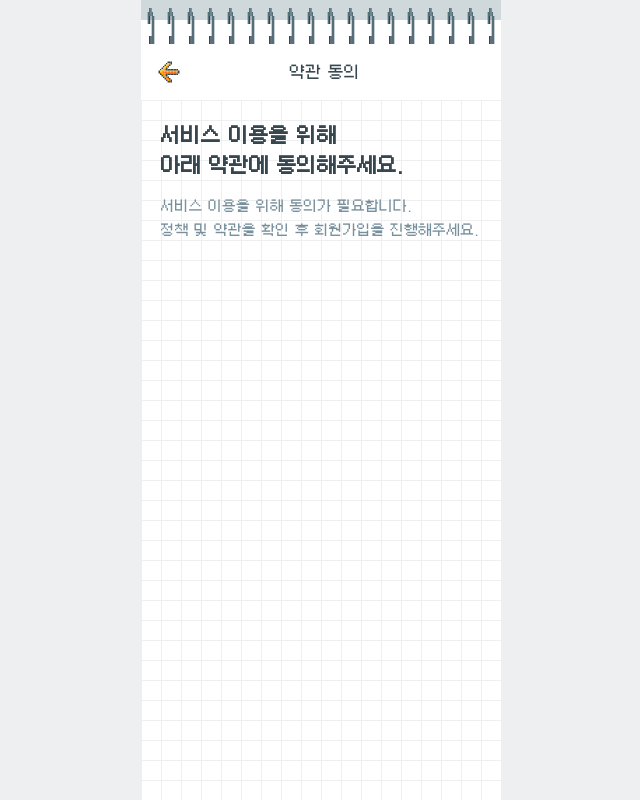
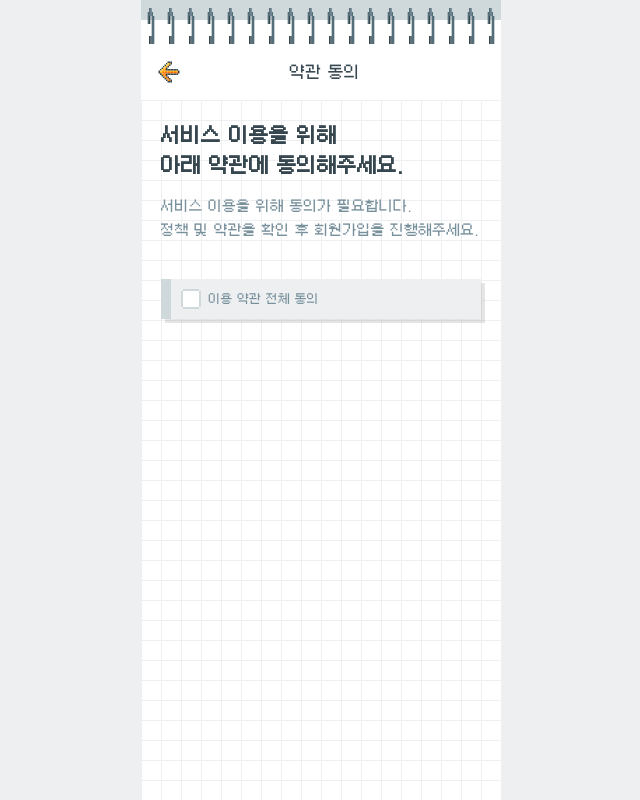
Before and after one commit to bside-4team/4team-client, a Next.js app: page /sign-up in a window 1280 px wide. Shown: the whole page, without its empty margins (319-959 px from the left). Built offline with nearby package versions, Linux system fonts and the light colour scheme.

Commit message:
[KB-83] feat : 이용약관 전체 동의 UI 작업 완료

```diff
--- a/src/app/sign-up/components/terms/index.tsx
+++ b/src/app/sign-up/components/terms/index.tsx
@@ -1,3 +1,4 @@
+import CheckBox2 from '@/components/CheckBox/CheckBox2';
 import CHeader from '@/components/c-header';
 import * as S from './page.styled';
 
@@ -6,6 +7,7 @@ export default function Terms() {
     <>
       <CHeader title="약관 동의" isBackBtn />
       <S.Wrapper>
+        <S.TitleContainer>
           <S.Title>
             서비스 이용을 위해 <br />
             아래 약관에 동의해주세요.
@@ -13,6 +15,18 @@ export default function Terms() {
           <S.SubTitle>
             서비스 이용을 위해 동의가 필요합니다. <br /> 정책 및 약관을 확인 후 회원가입을 진행해주세요.
           </S.SubTitle>
+        </S.TitleContainer>
+        <S.CheckboxWrapper>
+          <S.Divider></S.Divider>
+          <S.CheckboxContainer>
+            <CheckBox2
+              checkBoxId="terms-of-agree"
+              label="이용 약관 전체 동의"
+              onChangeEvent={() => console.log('click')}
+              checked={false}
+            />
+          </S.CheckboxContainer>
+        </S.CheckboxWrapper>
       </S.Wrapper>
     </>
   );
--- a/src/app/sign-up/components/terms/page.styled.ts
+++ b/src/app/sign-up/components/terms/page.styled.ts
@@ -3,6 +3,8 @@ import { styled } from 'styled-components';
 export const Wrapper = styled.div`
   padding: 20px;
 `;
+
+export const TitleContainer = styled.div``;
 
 export const Title = styled.p`
   font-size: 20px;
@@ -18,3 +20,23 @@ export const SubTitle = styled.p`
   line-height: 170%;
   color: ${({ theme }) => theme.colors.neutral.bg40};
 `;
+
+export const CheckboxWrapper = styled.div`
+  margin-top: 37px;
+  display: flex;
+  height: 40px;
+  box-shadow: 4px 4px 0px 0px rgba(0, 0, 0, 0.1);
+`;
+
+export const CheckboxContainer = styled.div`
+  display: flex;
+  width: 100%;
+  background-color: ${({ theme }) => theme.colors.neutral.bg05};
+  align-items: center;
+  padding-left: 10px;
+`;
+
+export const Divider = styled.div`
+  width: 10px;
+  background-color: ${({ theme }) => theme.colors.neutral.bg10};
+`;
```
Lines whose indentation alone changed are shown as unchanged.
